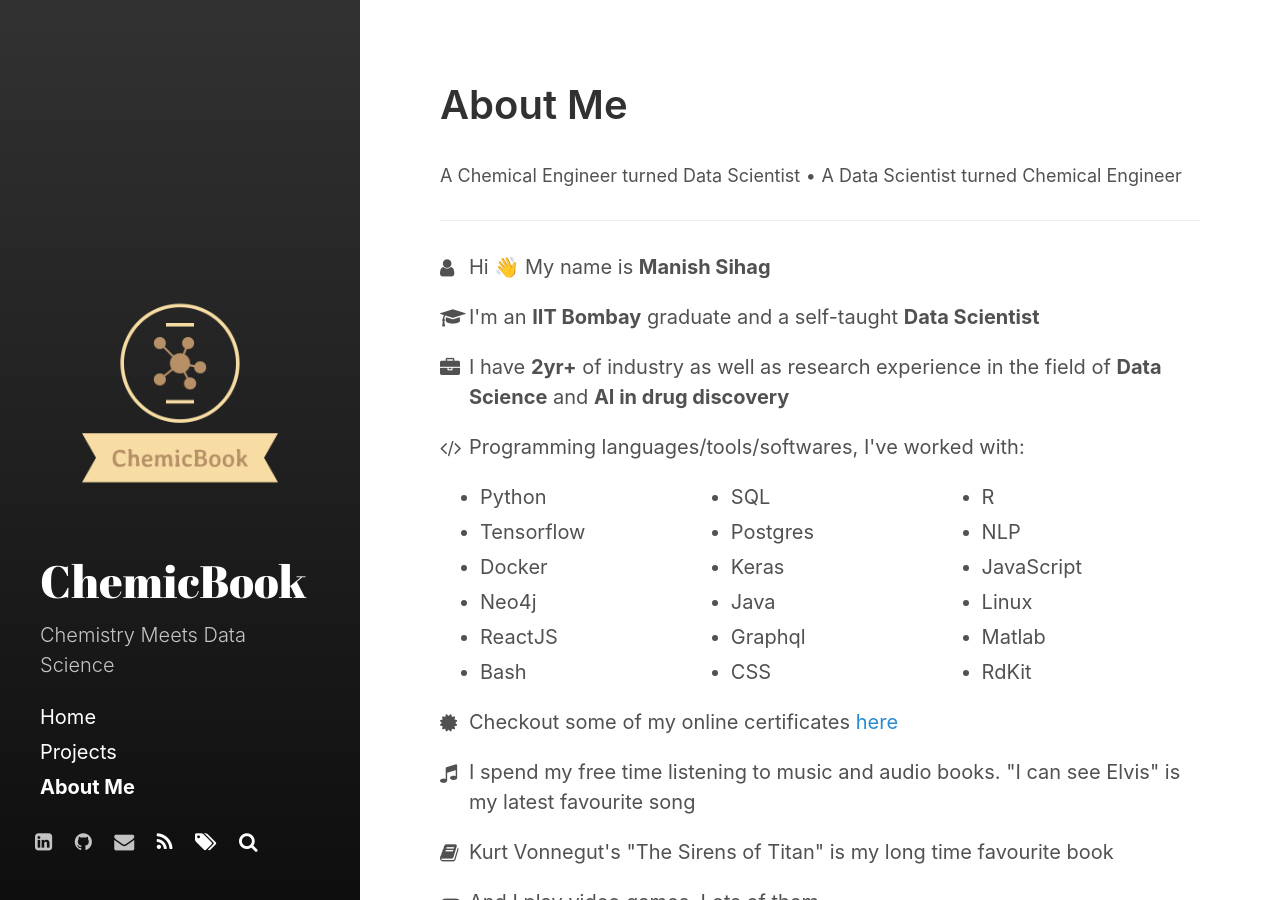
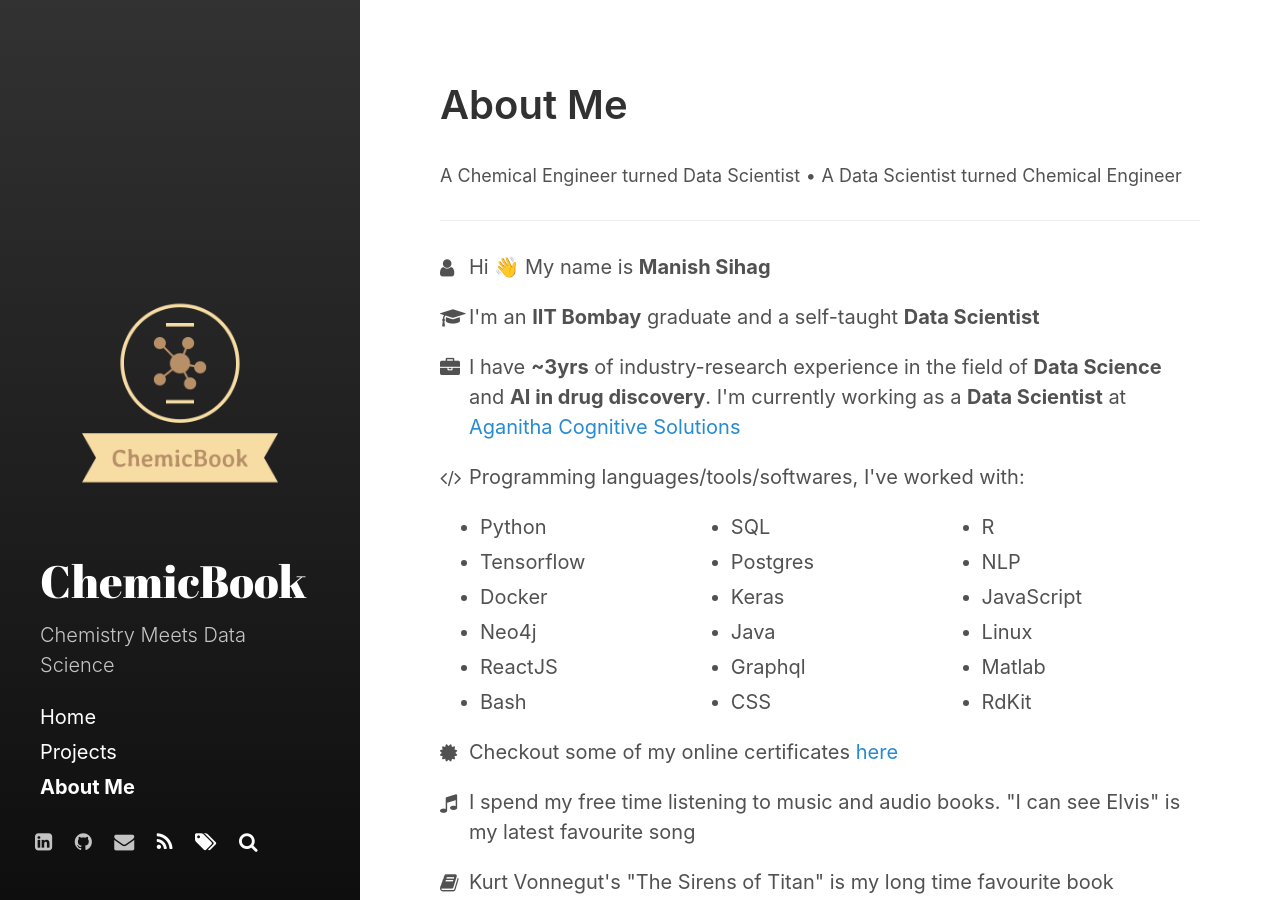
Before and after one commit to kmnis/kmnis.github.io, a Jekyll site: the page built from about-me.md, in a window 1280 px wide and 900 px high. Built offline with Jekyll 4.4.1, drawn with Linux system fonts in a browser that asks for light colours; nearby versions of some CDN libraries; comment, search, counter and statistics services are not loaded.

Commit message:
Update about-me.md

```diff
--- a/about-me.md
+++ b/about-me.md
@@ -38,7 +38,7 @@ A Chemical Engineer trying to teach Data Science -->
 </p>
 <p class="about-text">
   <span class="fa fa-briefcase about-icon"></span>
-  I have <b>2yr+</b> of industry as well as research experience in the field of <b> Data Science</b> and <b>AI in drug discovery</b>
+  I have <b>~3yrs</b> of industry-research experience in the field of <b>Data Science</b> and <b>AI in drug discovery</b>. I'm currently working as a <b>Data Scientist</b> at <a href="https://aganitha.ai/" target="_blank">Aganitha Cognitive Solutions</a>
 </p>
 <!-- <p class="about-text">
   <span class="fa fa-file-text about-icon"></span>
```
